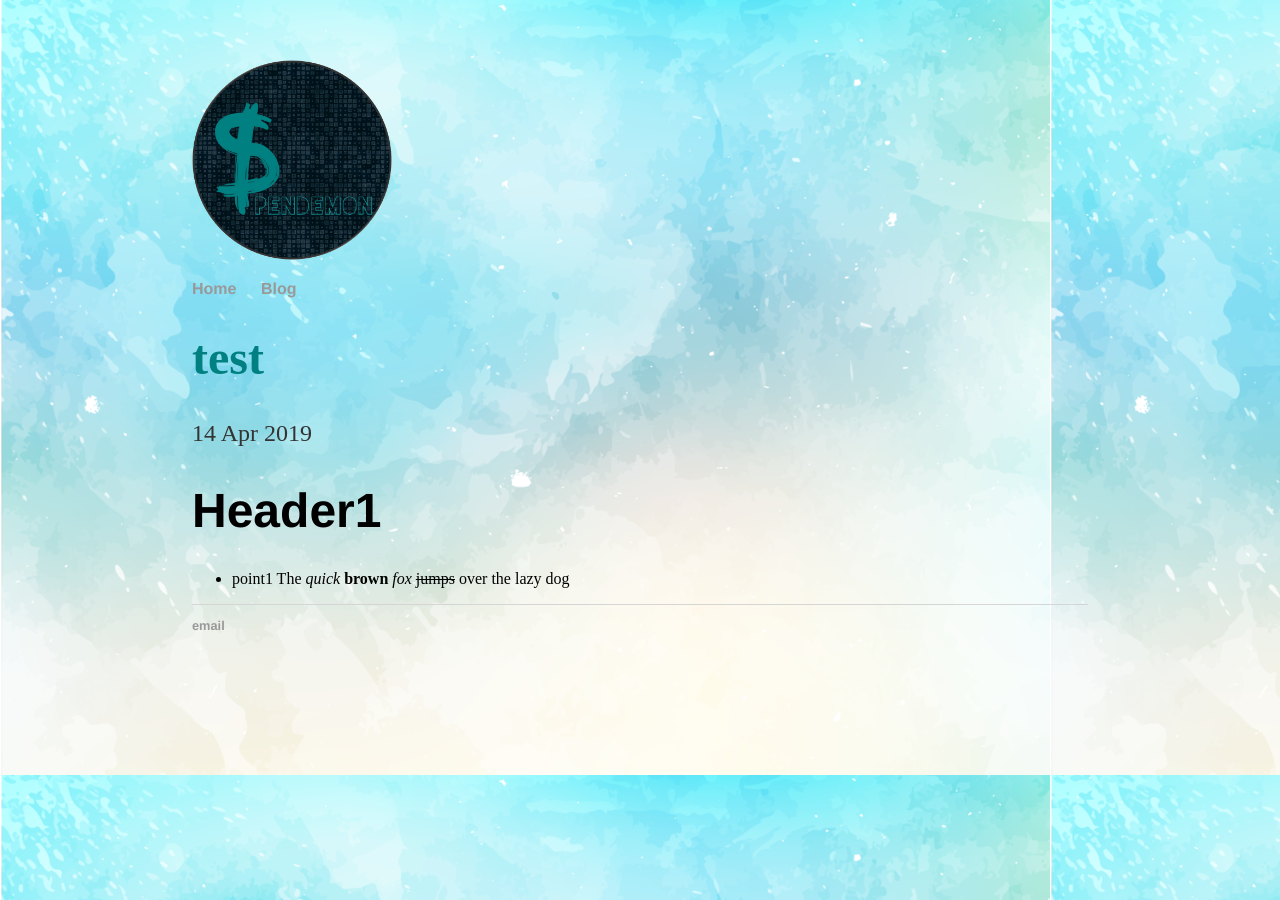
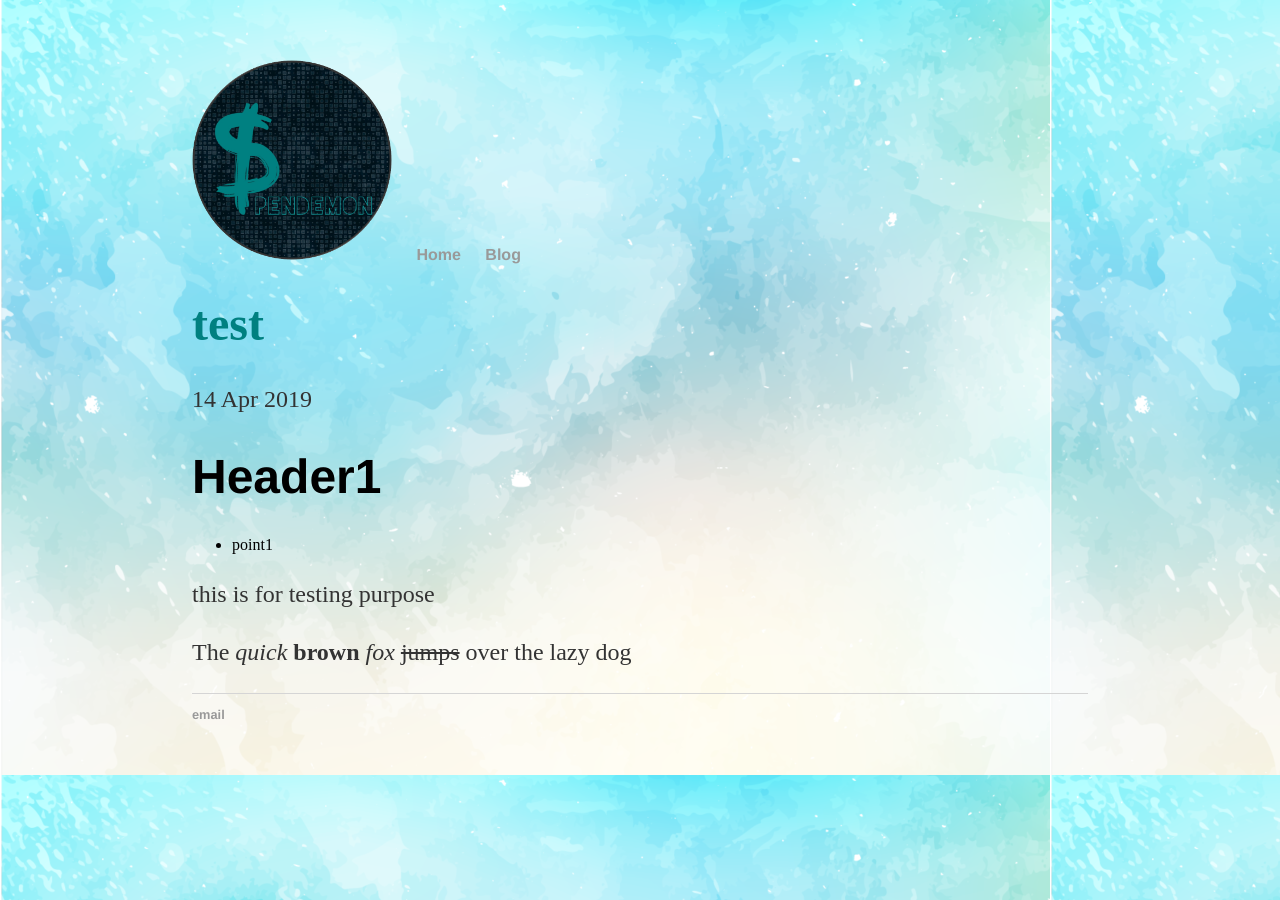
Before and after one commit to 785pavan/isee2019-SPENDEMON, a Jekyll site: the page built from docs/_posts/2019-04-14-ISEE-2019-Test-Post.md, in a window 1280 px wide. Built offline with Jekyll 4.4.1, drawn with Linux system fonts in a browser that asks for light colours.

```diff
--- a/docs/_layouts/default.html
+++ b/docs/_layouts/default.html
@@ -9,8 +9,8 @@
 
 <body>
   <nav>
-    <img src="{{site.baseurl}}//images/Team_logo.png" height="200">
     <ul>
+      <li><img src="{{site.baseurl}}//images/Team_logo.png" height="200"></li>
       <li><a href="{{site.baseurl}}/">Home</a></li>
       <!--<li><a href="/about">About</a></li>
 	        		<li><a href="/cv">CV</a></li>-->
--- a/docs/_posts/2019-04-14-ISEE-2019-Test-Post.md
+++ b/docs/_posts/2019-04-14-ISEE-2019-Test-Post.md
@@ -5,4 +5,7 @@
 ---
 # Header1
 * point1
+
+this is for testing purpose
+
 The *quick* **brown** _fox_ ~~jumps~~ over the lazy dog
```
Also changed, not shown: docs/images/2018-04-03-ISEE-2019-initial-post.md (renamed from docs/_posts/2018-04-03-ISEE-2019-initial-post.md), docs/images/2018-04-04-second-post.md (renamed from docs/_posts/2018-04-04-second-post.md).
